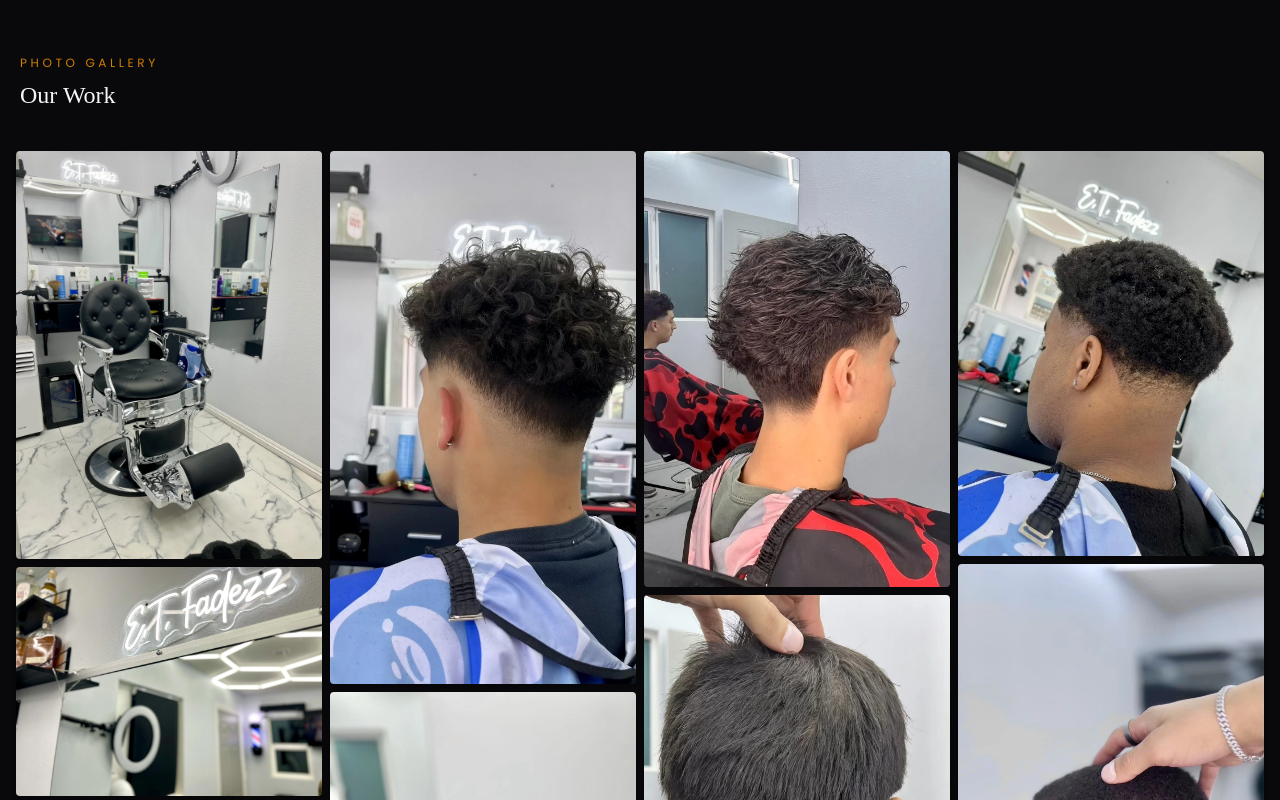
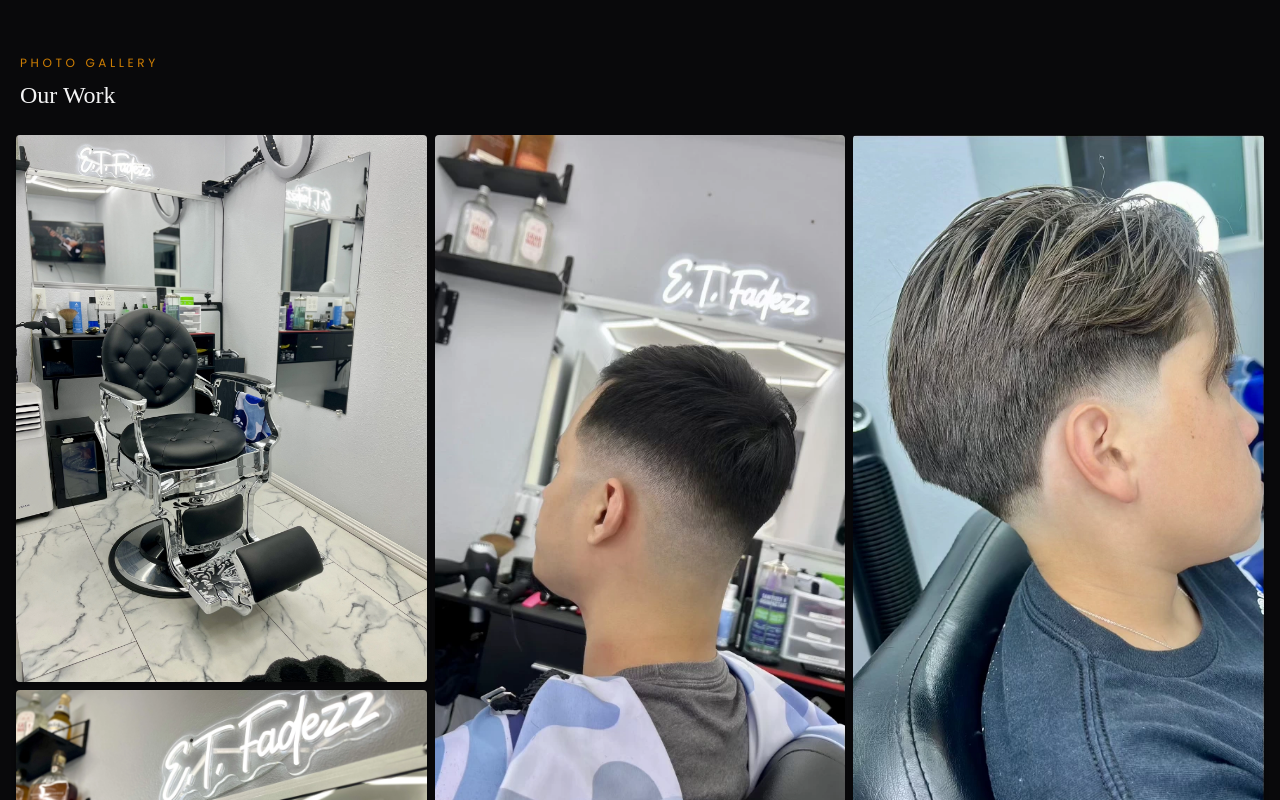
Before and after one commit to ivort1/etfadezz, a React (Vite) app: page / in a window 1280 px wide. Shown: the part 1700-2500 px from the top of the page. Built offline with nearby package versions, Linux system fonts and the light colour scheme.

Commit message:
Attempt to fix grid 2.0

```diff
--- a/src/sections/3_Gallery.tsx
+++ b/src/sections/3_Gallery.tsx
@@ -37,16 +37,14 @@ export default function Gallery() {
       </div>
 
       {/* Photo Grid */}
-      <div className="columns-2 md:columns-3 lg:columns-4 gap-2 p-4">
+      <div className="columns-2 md:columns-3 gap-2 px-4">
         {images.map((src, index) => (
-          <div key={index} className="break-inside-avoid mb-2">
             <img
               src={src}
               alt={`Gallery image ${index + 1}`}
-              className="w-full h-auto rounded shadow-md hover:shadow-xl transition-shadow duration-300 block"
+              className="w-full h-auto rounded shadow-md hover:shadow-xl transition-shadow duration-300 break-inside-avoid mb-2"
               loading="lazy"
             />
-          </div>
         ))}
       </div>
 
```
